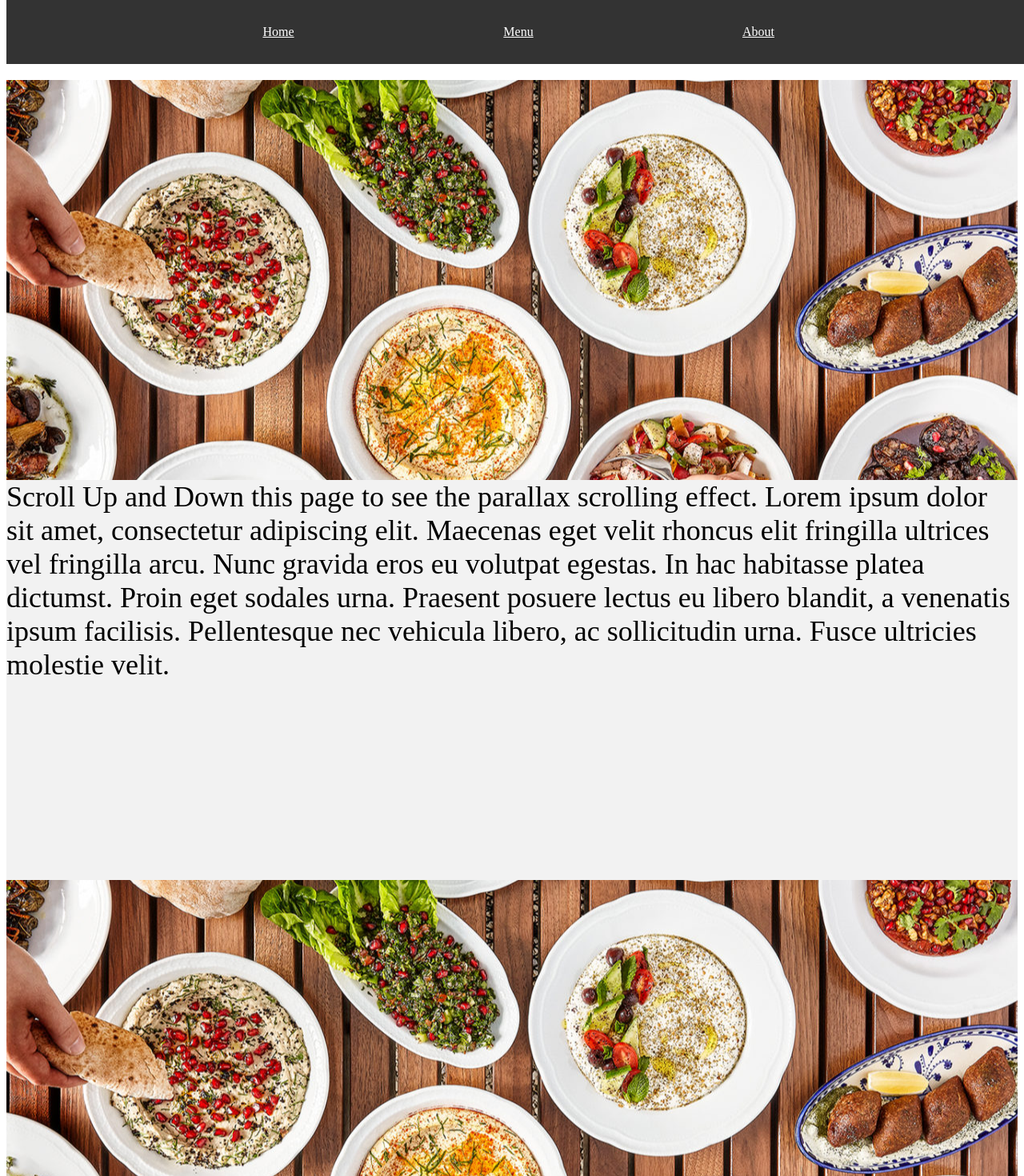
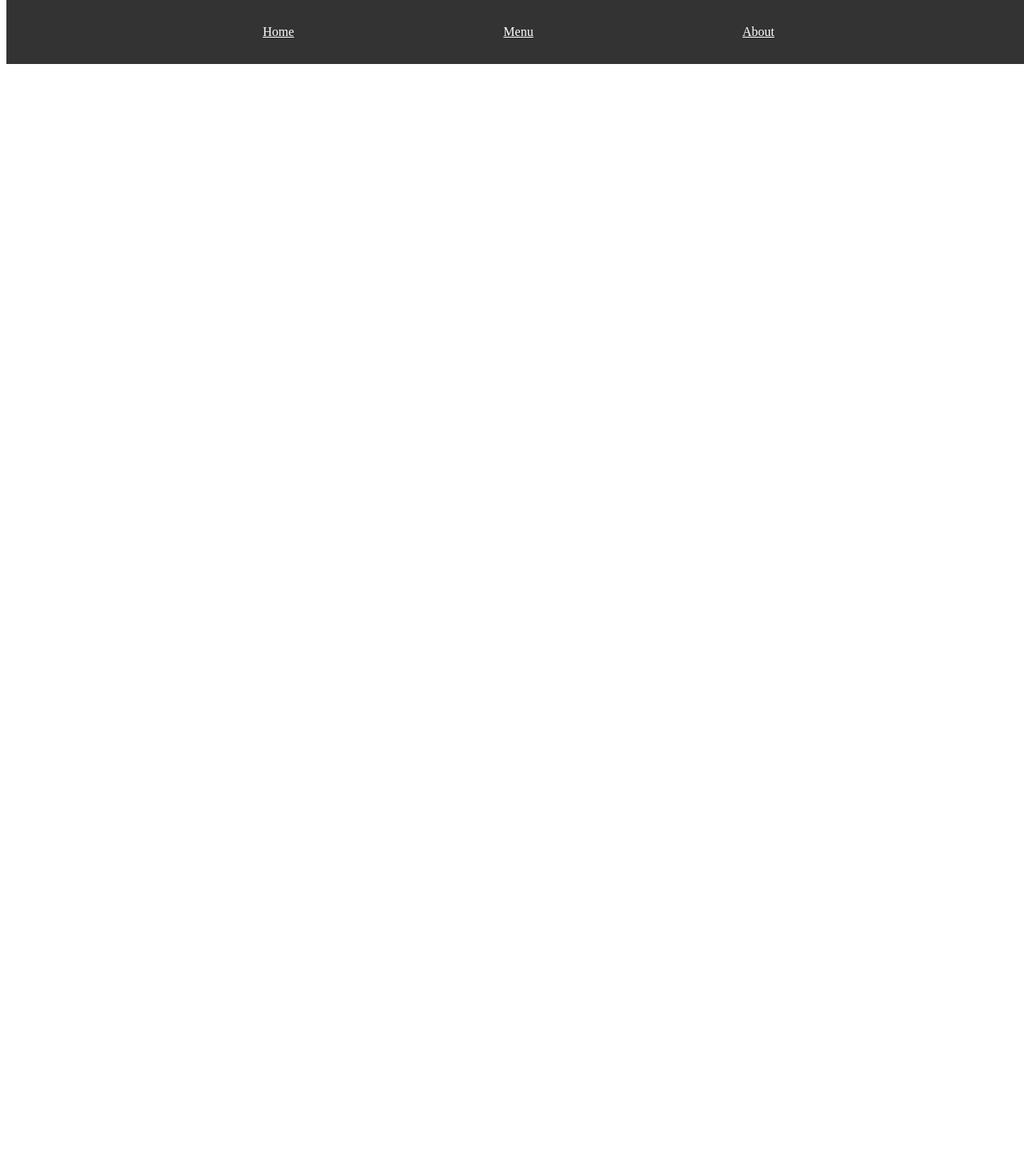
Before and after one commit to sns/restaurant, a React (Create React App) app in the folder client/: page / in a window 1280 px wide. Shown: the top 1470 px of the page at 80% size. After the commit the page ends 800 px from the top, so only its background shows below. Built offline with nearby package versions, Linux system fonts and the light colour scheme; what redux-promise-middleware, typesafe-actions would draw is missing.

Commit message:
created the hok branch

```diff
--- a/client/public/index.html
+++ b/client/public/index.html
@@ -1,15 +1,18 @@
 <!DOCTYPE html>
 <html lang="en">
   <head>
-    <meta charset="utf-8">
-    <meta name="viewport" content="width=device-width, initial-scale=1, shrink-to-fit=no">
-    <meta name="theme-color" content="#000000">
+    <meta charset="utf-8" />
+    <meta
+      name="viewport"
+      content="width=device-width, initial-scale=1, shrink-to-fit=no"
+    />
+    <meta name="theme-color" content="#000000" />
     <!--
       manifest.json provides metadata used when your web app is added to the
       homescreen on Android. See https://developers.google.com/web/fundamentals/engage-and-retain/web-app-manifest/
     -->
-    <link rel="manifest" href="%PUBLIC_URL%/manifest.json">
-    <link rel="shortcut icon" href="%PUBLIC_URL%/favicon.ico">
+    <link rel="manifest" href="%PUBLIC_URL%/manifest.json" />
+    <!-- <link rel="shortcut icon" href="%PUBLIC_URL%/favicon.ico" /> -->
     <!--
       Notice the use of %PUBLIC_URL% in the tags above.
       It will be replaced with the URL of the `public` folder during the build.
@@ -19,7 +22,7 @@
       work correctly both with client-side routing and a non-root public URL.
       Learn how to configure a non-root public URL by running `npm run build`.
     -->
-    <title>React App</title>
+    <title>House Of Kabob</title>
   </head>
   <body>
     <noscript>
--- a/client/src/Common/Components/Home.tsx
+++ b/client/src/Common/Components/Home.tsx
@@ -2,36 +2,12 @@
 
 const styles = {
   body: {
-    marginTop: 100,
-  } as React.CSSProperties,
-  parallax: {
-    backgroundImage: `url('${process.env.PUBLIC_URL}/images/sofre1.jpg')`,
-    height: 500,
-    width: "100%",
-    backgroundAttachment: "fixed",
-    backgroundPosition: "center",
-    backgroundRepeat: "no-repeat",
-    backgroundSize: "conver"
-  } as React.CSSProperties,
-  bodyContent: {
-    height: 500,
-    backgroundColor: "#f2f2f2",
-    fontSize: 36
+    boxSizing: "border-box"
   } as React.CSSProperties
 };
 export class Home extends React.Component {
   public render() {
-    return (
-      <div style={styles.body}>
-        <div style={styles.parallax} />
-
-        <div style={styles.bodyContent}>
-          Scroll Up and Down this page to see the parallax scrolling effect.
-          Lorem ipsum dolor sit amet, consectetur adipiscing elit. Maecenas eget velit rhoncus elit fringilla ultrices vel fringilla arcu. Nunc gravida eros eu volutpat egestas. In hac habitasse platea dictumst. Proin eget sodales urna. Praesent posuere lectus eu libero blandit, a venenatis ipsum facilisis. Pellentesque nec vehicula libero, ac sollicitudin urna. Fusce ultricies molestie velit.
-        </div>
-        <div style={styles.parallax} />
-      </div>
-    );
+    return <div style={styles.body} />;
   }
 }
 
--- a/client/src/index.tsx
+++ b/client/src/index.tsx
@@ -4,13 +4,8 @@
 import Sidebar from "@src/Common/Components/Sidebar";
 import { Provider } from "react-redux";
 import { configureStore } from "./Common/Store";
-// import { createStore } from "redux";
-// import { rootReducer } from "@src/Common/Store/RootReducer";
-// import { devToolsEnhancer } from "redux-devtools-extension";
-
 dotenv.config();
 
-// const store = createStore(rootReducer, devToolsEnhancer({}));
 const store = configureStore();
 ReactDom.render(
   <Provider store={store}>
```
Also changed, not shown: 1 other file (tests, documents, lock files or other folders).
